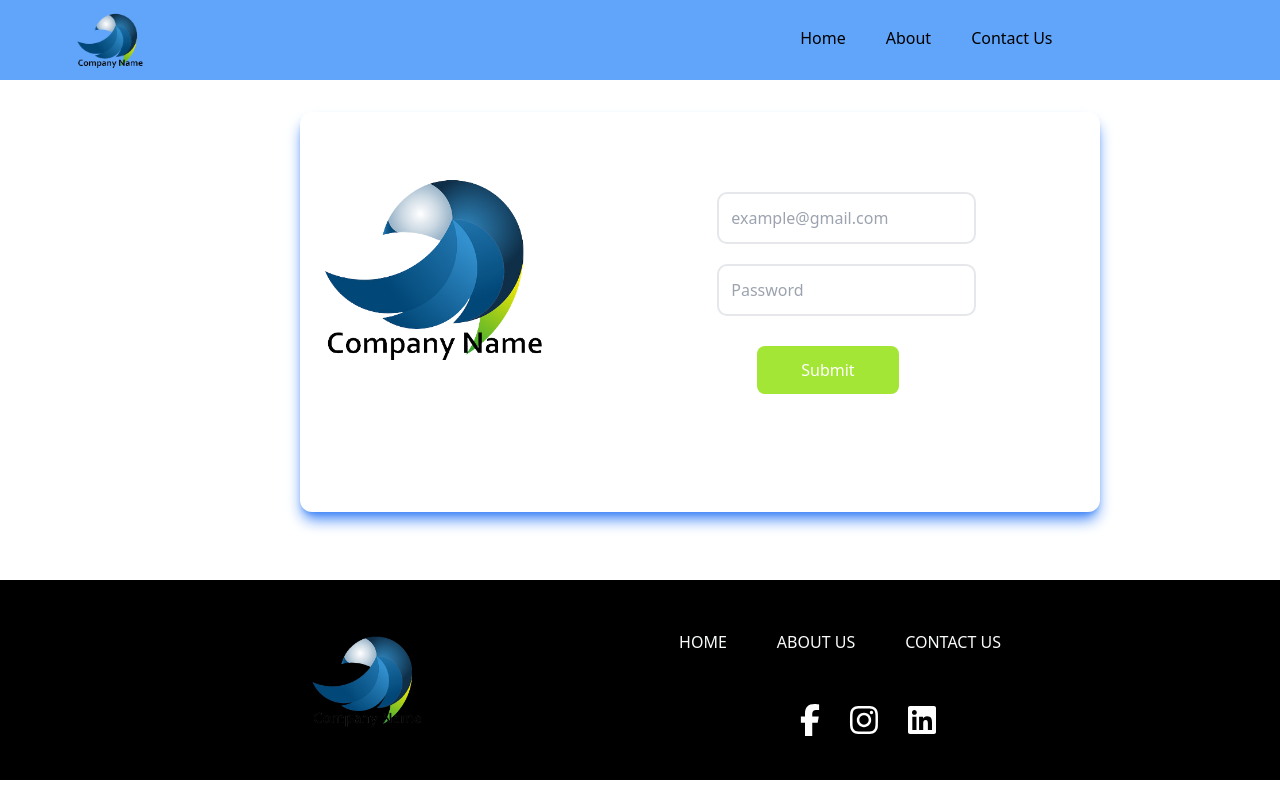
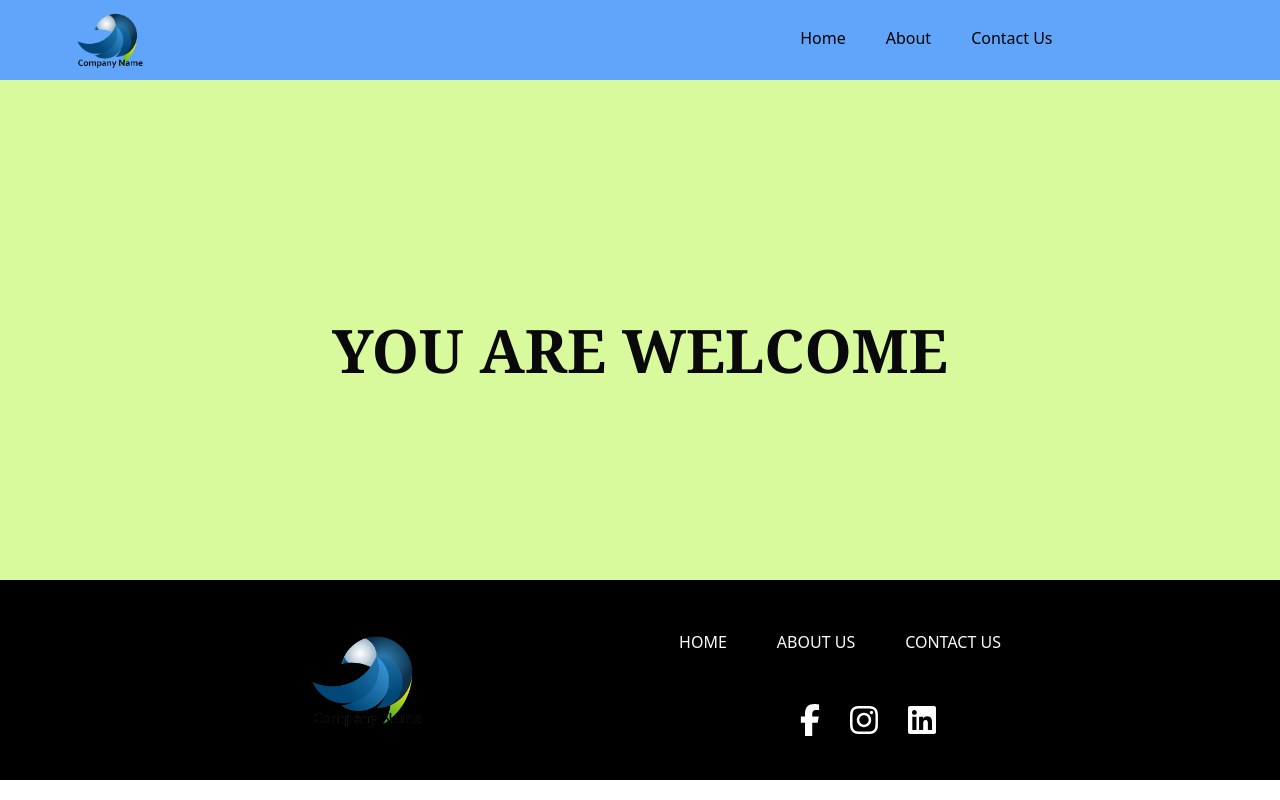
Before and after one commit to NwachukwuSam/task_react, a React (Create React App) app: page /welcome in a window 1280 px wide. Built offline with nearby package versions, Linux system fonts and the light colour scheme.

Commit message:
refactoring and finishing touches

```diff
--- a/package.json
+++ b/package.json
@@ -8,6 +8,7 @@
     "@testing-library/user-event": "^13.5.0",
     "react": "^18.2.0",
     "react-dom": "^18.2.0",
+    "react-router-dom": "^6.16.0",
     "react-scripts": "5.0.1",
     "web-vitals": "^2.1.4"
   },
--- a/src/App.js
+++ b/src/App.js
@@ -1,18 +1,19 @@
-import Footer from './components/footer';
-import Login from './components/login';
-import TopNav from './components/topNav';
+
+import { BrowserRouter as Router, Routes, Route } from "react-router-dom";
+import Home from './pages/home';
+import WelcomePage from "./pages/welcomePage";
 
 
 
 function App() {
   return (
-    <div>
-      <TopNav/>
-      <Login/>
-      <Footer/>
-    </div>
+    <Router>
+    <Routes>
+      <Route path="/" element={<Home/>} />
+      <Route path="/welcome" element={<WelcomePage/>} />
+    </Routes>
+  </Router>
 
   );
 }
-
 export default App;
--- a/src/components/footer.jsx
+++ b/src/components/footer.jsx
@@ -1,4 +1,4 @@
-import { footerData } from "./footerData";
+import { footerData } from "../data/footerData";
 import logo from "../assets/logo/logo.png";
 import { FontAwesomeIcon } from '@fortawesome/react-fontawesome';
 import { faFacebookF, faInstagram, faLinkedin } from '@fortawesome/free-brands-svg-icons';
@@ -17,8 +17,8 @@ const Footer = () => {
           <div className="flex justify-center flex-wrap space-x-[50px] mt-[-100px] ml-[100px]">
             {footerData.map((footer, index) => {
               return (
-                <div className=" hover:text-blue-700" key={index}>
-                  <a href={footer.link} className=" text-gray-50">
+                <div className=" " key={index}>
+                  <a href={footer.link} className=" text-gray-50 hover:text-blue-700">
                     <p>{footer.item}</p>
                   </a>
                 </div>
--- a/src/components/login.css
+++ /dev/null
@@ -1,27 +0,0 @@
-.form-container {
-    display: flex; /* or display: grid; for grid layout */
-    flex-direction: column; /* or grid-template-columns for grid layout */
-    margin-bottom: 20px; /* Adjust as needed */
-  }
-
-  .email,
-.password {
-  border: 2px solid #ccc; /* Adjust border styles */
-  border-radius: 10px; /* Rounded corners */
-  padding: 10px; /* Adjust padding */
-}
-
-.error {
-    color: red;
-    font-size: 14px; /* Adjust font size */
-    margin-top: 5px; /* Spacing between input and error message */
-}
-
-.submit-button {
-    background-color: lime;
-    color: white;
-    padding: 10px 20px; /* Adjust padding */
-    border: none;
-    border-radius: 10px;
-    cursor: pointer;
-  }
--- a/src/components/login.jsx
+++ b/src/components/login.jsx
@@ -1,20 +1,17 @@
-import { React, useState } from "react";
+
+import React, { useState } from "react";
 import { useNavigate } from "react-router-dom";
-import logo from "../assets/logo/logo.png"
-
-
+import logo from "../assets/logo/logo.png";
 
 function Login() {
   const [email, setEmail] = useState("");
   const [password, setPassword] = useState("");
   const [errors, setErrors] = useState({});
-
-    const navigate = useNavigate;
+  const navigate = useNavigate();
 
   const handleSubmit = (e) => {
     e.preventDefault();
-
-        const formErrors ={};
+    const formErrors = {};
 
     const isValidEmail = (email) => {
       const emailRegex = /^[A-Za-z0-9._%+-]+@[A-Za-z0-9.-]+\.[A-Za-z]{2,}$/;
@@ -22,37 +19,37 @@ function Login() {
     };
 
     const isValidPassword = (password) => {
-          const passwordRegex =
-            /^(?=.*[a-zA-Z])(?=.*\d).{8,20}$/;
+      const passwordRegex = /^(?=.*[a-zA-Z])(?=.*\d).{8,20}$/;
       return passwordRegex.test(password);
     };
 
     if (!email) {
-            formErrors.email = "*Email is required";
+      formErrors.email = "* Email is required";
     } else if (!isValidEmail(email)) {
-            formErrors.email = "*Invalid email address i.e example@gmail.com";
+      formErrors.email = "* Invalid email address, e.g., example@gmail.com";
     }
+
     if (!password) {
-            formErrors.password = "*Password is required";
+      formErrors.password = "* Password is required";
     } else if (!isValidPassword(password)) {
       formErrors.password =
-              "* password must be minimum of 8 characters, must contain a number and must not be greater than 20 characters";
-          }
-          if (Object.keys(formErrors).length > 0) {
-            setErrors(formErrors);
-          } else {
-            navigate("/welcome")
+        "* Password must be 8 to 20 characters and contain at least one letter and one number";
     }
 
+    setErrors(formErrors);
+
+    if (Object.keys(formErrors).length === 0) {
+       navigate("/welcome");
     }
+  };
 
   return (
     <div className="h-[500px] pt-8 w-full bg-white">
-
       <div className="bg-white h-[400px] w-[800px] flex shadow-blue-500 shadow-lg ml-[300px] rounded-xl">
         <img src={logo} alt="logo" className="h-[200px] mr-[400px] mt-[55px]" />
-            <div className=" ">
+        <div className="">
           <div className="form-container">
+            <div className="mb-[10px] mt-[80px] ml-[-250px]">
               <label htmlFor="email"></label>
               <input
                 type="text"
@@ -60,15 +57,18 @@ function Login() {
                 value={email}
                 placeholder="example@gmail.com"
                 onChange={(e) => setEmail(e.target.value)}
-                            className={`email mb-[10px] mt-[80px] rounded-[10px] border-[2px] px-3 py-3 ml-[-250px] ${errors.email ? "input-error" : ""}`}
+                className={`rounded-[10px] border-[2px] px-3 py-3 ${
+                  errors.email ? "border-red-500" : ""
+                }`}
               />
-                        <div className="error-container ">
-                            <p className="error  text-red-600 ml-[-950] mt-[10px]">{errors.email}</p>
             </div>
-
+            <div className="error-container ml-[-250px]">
+              <p className="error text-red-600">{errors.email}</p>
+            </div>
           </div>
 
           <div>
+            <div className="mb-[10px] ml-[-250px]">
               <label htmlFor="password"></label>
               <input
                 type="password"
@@ -76,18 +76,19 @@ function Login() {
                 value={password}
                 placeholder="Password"
                 onChange={(e) => setPassword(e.target.value)}
-                        className={` password rounded-[10px] border-[2px] px-3 py-3 ml-[-250px] ${
-                        errors.password ? "input-error" : ""
+                className={`rounded-[10px] border-[2px] px-3 py-3 ${
+                  errors.password ? "border-red-500" : ""
                 }`}
               />
-                    <div className="error-container">
-                        <p className="error text-red-600 ml-[-950] mt-[10px]">{errors.password}</p>
+            </div>
+            <div className="error-container ml-[-250px]">
+              <p className="error text-red-600">{errors.password}</p>
+            </div>
           </div>
 
-                </div>
           <div>
             <button
-                        className=" bg-lime-400 text-white px-11 py-3 ml-[-210px] mt-5 rounded-lg"
+              className="bg-lime-400 text-white px-11 py-3 ml-[-210px] mt-5 rounded-lg hover:bg-blue-700"
               onClick={handleSubmit}
             >
               Submit
@@ -95,7 +96,6 @@ function Login() {
           </div>
         </div>
       </div>
-
     </div>
   );
 }
--- a/src/components/topNav.jsx
+++ b/src/components/topNav.jsx
@@ -11,9 +11,9 @@ function TopNav() {
                 <h6 className="mb-[20px]">
 
                     <span className="space-x-10  ml-[650px] ">
-                        <span className="hover:text-blue-600 cursor-pointer"><a href="#home"></a>Home</span>
-                        <span className="hover:text-blue-600 cursor-pointer"><a href="#about">About</a></span>
-                        <span className="hover:text-blue-600 cursor-pointer"><a href="#contactUs" >Contact Us</a></span>
+                        <span className="hover:text-lime-400 cursor-pointer"><a href="#home"></a>Home</span>
+                        <span className="hover:text-lime-400 cursor-pointer"><a href="#about">About</a></span>
+                        <span className="hover:text-lime-400 cursor-pointer"><a href="#contactUs" >Contact Us</a></span>
                     </span>
                 </h6>
          </div>
--- /dev/null
+++ b/src/components/welcome.jsx
@@ -0,0 +1,14 @@
+
+
+function Welcome() {
+    return (
+    <div className="h-[500px] pt-8 w-full bg-lime-200">
+        <h3 className=" text-zinc-950 text-center font-serif font-bold mt-52 text-6xl" >
+            YOU ARE WELCOME
+        </h3>
+    </div>
+    );
+  }
+
+
+  export default Welcome;
--- a/src/index.js
+++ b/src/index.js
@@ -11,7 +11,4 @@ root.render(
   </React.StrictMode>
 );
 
-// If you want to start measuring performance in your app, pass a function
-// to log results (for example: reportWebVitals(console.log))
-// or send to an analytics endpoint. Learn more: https://bit.ly/CRA-vitals
 reportWebVitals();
--- /dev/null
+++ b/src/pages/home.jsx
@@ -0,0 +1,16 @@
+import Footer from "../components/footer";
+import Login from "../components/login";
+import TopNav from "../components/topNav";
+
+
+function Home() {
+    return (
+    <div>
+        <TopNav/>
+        <Login/>
+        <Footer/>
+    </div>
+);
+}
+
+export default Home;
--- /dev/null
+++ b/src/pages/welcomePage.jsx
@@ -0,0 +1,18 @@
+import Footer from "../components/footer";
+import TopNav from "../components/topNav";
+import Welcome from "../components/welcome";
+
+
+function WelcomePage() {
+    return (
+    <div>
+        <TopNav/>
+        <Welcome/>
+        <Footer/>
+    </div>
+
+    );
+  }
+
+
+  export default WelcomePage;
```
Also changed, not shown: src/data/footerData.jsx (renamed from src/components/footerData.jsx), 1 other file (tests, documents, lock files or other folders). Lines whose indentation alone changed are shown as unchanged.
